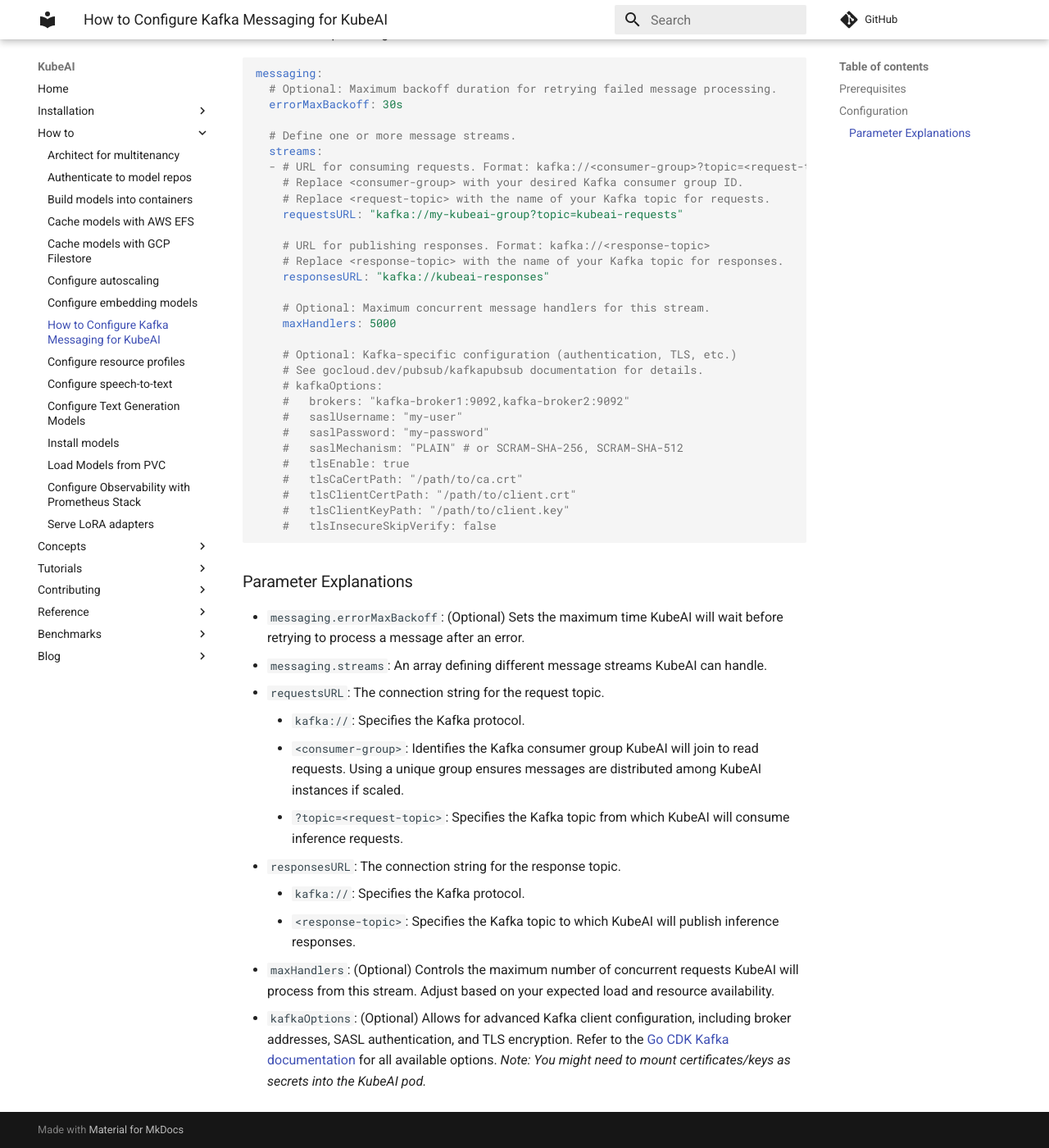
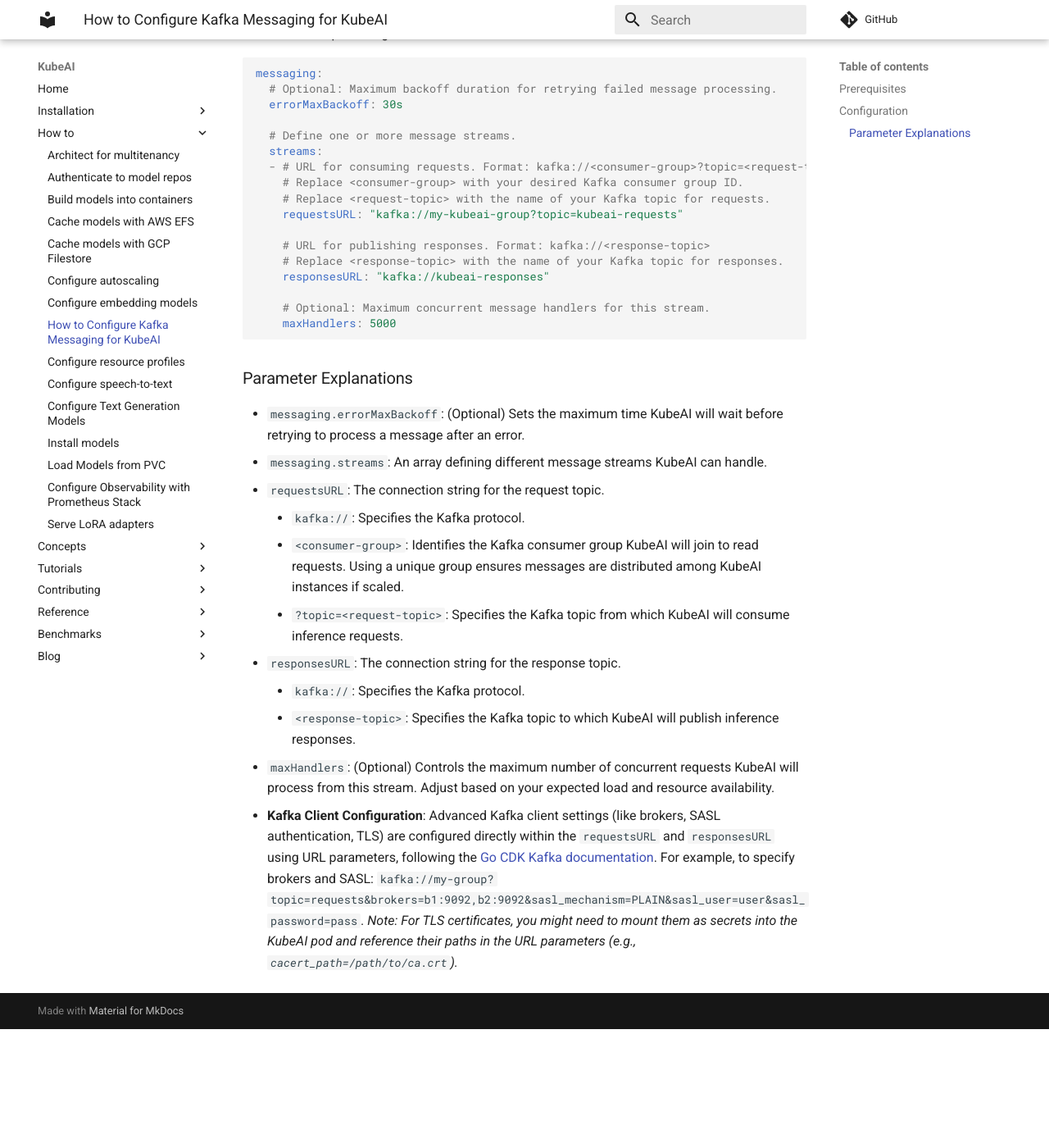
Before and after one commit to substratusai/kubeai, an MkDocs documentation site: the page built from docs/how-to/configure-kafka-messaging.md, in a window 1280 px wide and 1400 px high, scrolled down 511 px. Shown: the whole window at 82% size. Built offline with MkDocs 1.6.1 and Material for MkDocs 9.7.7, drawn with Linux system fonts in a browser that asks for light colours; comment, search, counter and statistics services are not loaded; after the commit the page ends 1766 px from its top, so only the background shows below that.

Commit message:
remove broken config

````diff
--- a/docs/how-to/configure-kafka-messaging.md
+++ b/docs/how-to/configure-kafka-messaging.md
@@ -31,19 +31,6 @@
 
     # Optional: Maximum concurrent message handlers for this stream.
     maxHandlers: 5000
-
-    # Optional: Kafka-specific configuration (authentication, TLS, etc.)
-    # See gocloud.dev/pubsub/kafkapubsub documentation for details.
-    # kafkaOptions:
-    #   brokers: "kafka-broker1:9092,kafka-broker2:9092"
-    #   saslUsername: "my-user"
-    #   saslPassword: "my-password"
-    #   saslMechanism: "PLAIN" # or SCRAM-SHA-256, SCRAM-SHA-512
-    #   tlsEnable: true
-    #   tlsCaCertPath: "/path/to/ca.crt"
-    #   tlsClientCertPath: "/path/to/client.crt"
-    #   tlsClientKeyPath: "/path/to/client.key"
-    #   tlsInsecureSkipVerify: false
 ```
 
 ### Parameter Explanations
@@ -58,4 +45,4 @@
     *   `kafka://`: Specifies the Kafka protocol.
     *   `<response-topic>`: Specifies the Kafka topic to which KubeAI will publish inference responses.
 *   `maxHandlers`: (Optional) Controls the maximum number of concurrent requests KubeAI will process from this stream. Adjust based on your expected load and resource availability.
-*   `kafkaOptions`: (Optional) Allows for advanced Kafka client configuration, including broker addresses, SASL authentication, and TLS encryption. Refer to the [Go CDK Kafka documentation](https://gocloud.dev/pubsub/kafkapubsub/) for all available options. *Note: You might need to mount certificates/keys as secrets into the KubeAI pod.*
+*   **Kafka Client Configuration**: Advanced Kafka client settings (like brokers, SASL authentication, TLS) are configured directly within the `requestsURL` and `responsesURL` using URL parameters, following the [Go CDK Kafka documentation](https://gocloud.dev/pubsub/kafkapubsub/). For example, to specify brokers and SASL: `kafka://my-group?topic=requests&brokers=b1:9092,b2:9092&sasl_mechanism=PLAIN&sasl_user=user&sasl_password=pass`. *Note: For TLS certificates, you might need to mount them as secrets into the KubeAI pod and reference their paths in the URL parameters (e.g., `cacert_path=/path/to/ca.crt`).*
````
Also changed, not shown: 1 other file.
